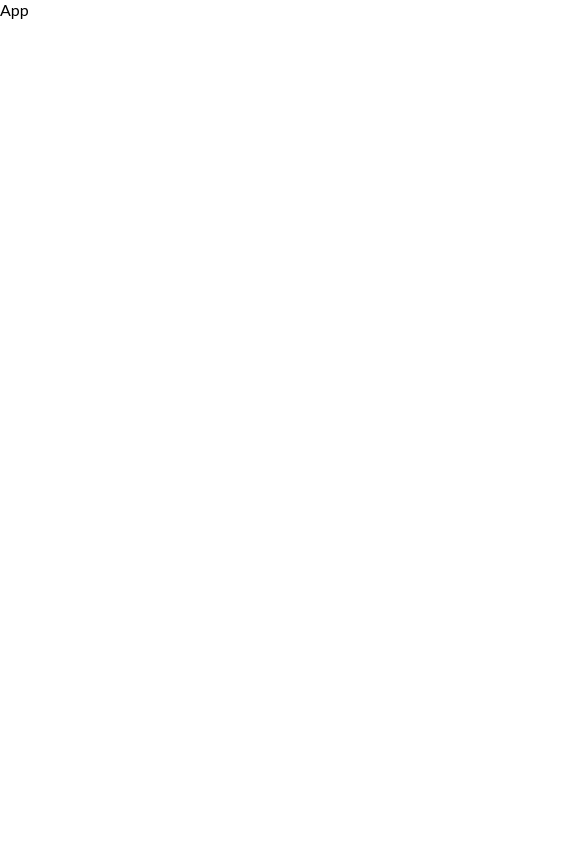
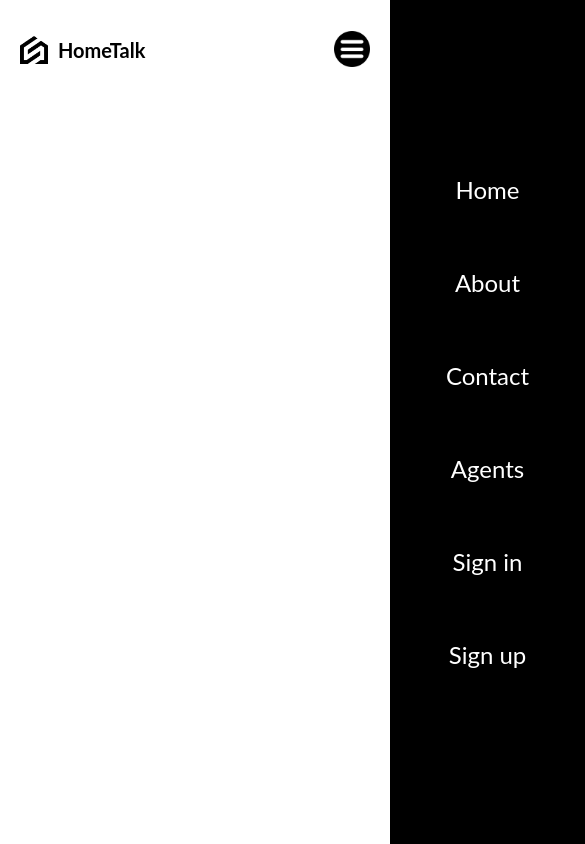
Before and after one commit to Harshkhaire1001/HomeTalk, a React (Create React App) app in the folder client/: page / in a window 390 px wide. Shown: the whole page, 585 px wide, since content can reach past the window. Built offline with nearby package versions, Linux system fonts and the light colour scheme.

Commit message:
add navbar

```diff
--- a/client/public/index.html
+++ b/client/public/index.html
@@ -3,7 +3,7 @@
 <head>
     <meta charset="UTF-8">
     <meta name="viewport" content="width=device-width, initial-scale=1.0">
-    <title>Estate App</title>
+    <title>HomeTalk</title>
 </head>
 <body>
     <div id="root"></div>
--- a/client/src/App.jsx
+++ b/client/src/App.jsx
@@ -1,8 +1,12 @@
-import React from 'react'
+import React from 'react';
+import "./layout.scss";
+import Navbar from './components/navbar/Navbar';
 
 function App() {
   return (
-    <div>App</div>
+    <div className='layout'>
+      <Navbar />
+    </div>
   )
 }
 
--- /dev/null
+++ b/client/src/components/navbar/Navbar.jsx
@@ -0,0 +1,44 @@
+import { useState } from "react";
+import "./navbar.scss";
+
+function Navbar() {
+  const [open, setOpen] = useState(false);
+
+  return (
+    <nav>
+      <div className="left">
+        <a href="/" className="logo">
+          <img src="/logo.png" alt="" />
+          <span>HomeTalk</span>
+        </a>
+        <a href="/">Home</a>
+        <a href="/">About</a>
+        <a href="/">Contact</a>
+        <a href="/">Agents</a>
+      </div>
+      <div className="right">
+        <a href="/login">Sign in</a>
+        <a href="/register" className="register">
+            Sign up
+        </a>
+        <div className="menuIcon">
+          <img
+            src="/menu.png"
+            alt=""
+            onClick={() => setOpen((prev) => !prev)}
+          />
+        </div>
+        <div className={open ? "menu active" : "menu"}>
+          <a href="/">Home</a>
+          <a href="/">About</a>
+          <a href="/">Contact</a>
+          <a href="/">Agents</a>
+          <a href="/">Sign in</a>
+          <a href="/">Sign up</a>
+        </div>
+      </div>
+    </nav>
+  );
+}
+
+export default Navbar;
--- /dev/null
+++ b/client/src/components/navbar/navbar.scss
@@ -0,0 +1,154 @@
+@import "../../responsive.scss";
+
+nav {
+  height: 100px;
+  display: flex;
+  justify-content: space-between;
+  align-items: center;
+
+  a {
+    transition: all 0.1s ease;
+
+    @include sm {
+      display: none;
+    }
+
+    &:hover {
+      scale: 1.05;
+    }
+  }
+
+  .left {
+    flex: 3;
+    display: flex;
+    align-items: center;
+    gap: 50px;
+
+    .logo {
+      font-weight: bold;
+      font-size: 20px;
+      display: flex;
+      align-items: center;
+      gap: 10px;
+
+      img {
+        width: 28px;
+      }
+
+      span {
+        @include md {
+          display: none;
+        }
+
+        @include sm {
+          display: initial;
+        }
+      }
+    }
+  }
+  .right {
+    flex: 2;
+    display: flex;
+    align-items: center;
+    justify-content: flex-end;
+    background-color: #fcf5f3;
+    height: 100%;
+
+    @include md {
+      background-color: transparent;
+    }
+
+    a {
+      padding: 12px 24px;
+      margin: 20px;
+    }
+
+    .user{
+      display: flex;
+      align-items: center;
+      font-weight: bold;
+
+      img{
+        width: 40px;
+        height: 40px;
+        border-radius: 50%;
+        object-fit: cover;
+        margin-right: 20px;
+      }
+
+      span{
+        @include sm{
+          display: none;
+        }
+      }
+
+      .profile{
+        padding: 12px 24px;
+        background-color: #fece51;
+        cursor: pointer;
+        border: none;
+        position: relative;
+
+        .notification{
+          position: absolute;
+          top: -8px;
+          right: -8px;
+          background-color: red;
+          color: white;
+          border-radius: 50%;
+          width: 26px;
+          height: 26px;
+          display: flex;
+          align-items: center;
+          justify-content: center;
+        }
+
+      }
+    }
+
+    .register {
+      background-color: #fece51;
+    }
+
+    .menuIcon {
+      display: none;
+      z-index: 999;
+
+      img {
+        width: 36px;
+        height: 36px;
+        cursor: pointer;
+      }
+
+      @include sm {
+        display: inline;
+      }
+    }
+
+    .menu {
+      position: absolute;
+      top: 0;
+      right: -50%;
+      background-color: black;
+      color: white;
+      height: 100vh;
+      width: 50%;
+      transition: all 1s ease;
+      display: flex;
+      flex-direction: column;
+      align-items: center;
+      justify-content: center;
+      font-size: 24px;
+
+      &.active {
+        right: 0;
+      }
+
+      @include sm {
+        a {
+          display: initial;
+        }
+      }
+    }
+  }
+}
--- /dev/null
+++ b/client/src/layout.scss
@@ -0,0 +1,32 @@
+@import "./responsive.scss";
+
+.layout {
+    height: 100vh;
+    max-width: 1366px;
+    margin-left: auto;
+    margin-right: auto;
+    padding-left: 20px;
+    padding-right: 20px;
+    display: flex;
+    flex-direction: column;
+
+    @include lg {
+        // background-color: rgb(247, 210, 196);
+        max-width: 1280px;
+    }
+
+    @include md {
+        // background-color: rgb(186, 203, 234);
+        max-width: 768px;
+    }
+
+    @include sm {
+        // background-color: rgb(239, 200, 200);
+        max-width: 640px;
+    }
+
+    .content {
+        // flex: 1;
+        height: calc(100vh - 100px);
+    }
+}
--- /dev/null
+++ b/client/src/responsive.scss
@@ -0,0 +1,17 @@
+@mixin sm {
+  @media (max-width: 738px) {
+    @content;
+  }
+}
+
+@mixin md {
+  @media (max-width: 1024px) {
+    @content;
+  }
+}
+
+@mixin lg {
+  @media (max-width: 1366px) {
+    @content;
+  }
+}
```
